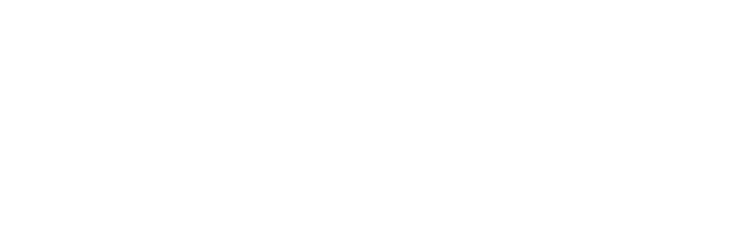
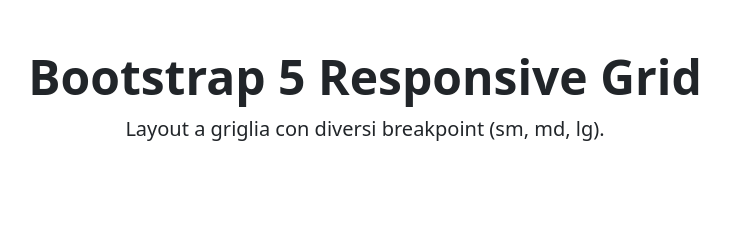
Before and after one commit to BrunoMaiolo/htmlcss-bootstrap-layout, a plain HTML site: page index.html in a window 1280 px wide. Shown: the whole page, without its empty margins (275-1005 px from the left). Drawn offline with nearby package versions, Linux system fonts and the light colour scheme.

Commit message:
body + titolo

```diff
--- a/index.html
+++ b/index.html
@@ -10,7 +10,12 @@
       rel="stylesheet"
     >
 </head>
-<body>
-
-</body>
-</html>
+<body class="bg-white">
+    <div class="container py-5">
+        <!-- Titolo -->
+      <header class="text-center mb-5">
+        <h1 class="display-5 fw-bold">Bootstrap 5 Responsive Grid</h1>
+        <p class="lead mb-0">
+          Layout a griglia con diversi breakpoint (sm, md, lg).
+        </p>
+      </header>
```
